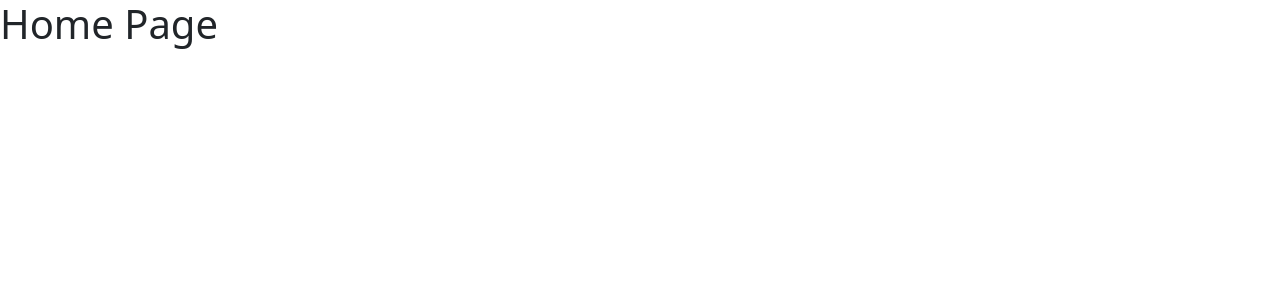
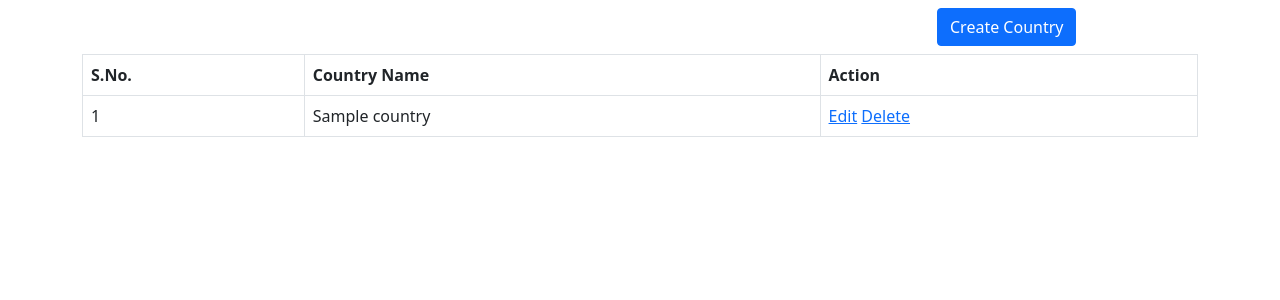
Before and after one commit to atulkrishnathakur/derp, a Django app: page /country/ in a window 1280 px wide. Shown: the top 300 px of the page. Run offline with Django 4.2, Linux system fonts and the light colour scheme; tables that the repository leaves empty hold one stand-in row (values such as "Sample post"); some libraries are stand-ins or nearby versions.

Commit message:
app name in urls.py

```diff
--- a/countryapp/templates/countryapp/create.html
+++ b/countryapp/templates/countryapp/create.html
@@ -18,6 +18,7 @@
       </div>
       <button type="reset" class="btn btn-danger">Reset</button>
       <button type="submit" class="btn btn-primary">Save</button>
+      <a href="{% url 'countrylist' %}">Country List</a>
     </form>
   </div>
 {% endblock %}
--- a/countryapp/templates/countryapp/list.html
+++ b/countryapp/templates/countryapp/list.html
@@ -2,18 +2,41 @@
 {% load static %}
 {% block csscontent %}
 <link rel="stylesheet" href="{% static 'countryapp/css/style.css' %}">
-{% endblock csscontent %}
+{% endblock %}
 
-{% block contenttitle %} Home Page {% endblock contenttitle %}
+{% block contenttitle %} Country List {% endblock %}
 
 {% block content %}
-<h1>Home Page</h1>
-{% endblock content %}
+<div class="container">
+    <div class="row">
+	    <div class="col-md-9"></div>
+	    <div class="col-md-3"><a href="{% url 'countrycreate' %}"><button type="button" class="btn btn-primary mt-2 mb-2">Create Country</button> </a></div>
+	</div>
+<table class="table table-bordered">
+    <thead>
+      <tr>
+	    <th>S.No.</th>
+        <th>Country Name</th>
+		<th>Action</th>
+      </tr>
+    </thead>
+    <tbody>
+      {% for country in countries %}
+       <tr>
+        <td>{{ forloop.counter }}</td>
+        <td>{{country.country_name}}</td>
+        <td><a href="">Edit</a> <a href="">Delete</a></td>
+       </tr>
+      {% endfor%}
+    </tbody>
+  </table>
+  </div>
+{% endblock %}
 
 {% block footercontent %}
 {% include "countryapp/include/footer.html" %}
-{% endblock footercontent %}
+{% endblock %}
 
 {% block jscontent %}
 <script src="{% static 'countryapp/js/main.js' %}" ></script>
-{% endblock jscontent %}
+{% endblock %}
--- a/countryapp/urls.py
+++ b/countryapp/urls.py
@@ -1,5 +1,8 @@
 from django.urls import path
 from . import views
+from . import apps
+
+app_name = apps.CountryappConfig.name
 
 urlpatterns = [
     path('', views.list, name='countries'),
--- a/countryapp/views.py
+++ b/countryapp/views.py
@@ -4,9 +4,20 @@ from countryapp.models import Country
 from django.template import loader
 from django.shortcuts import redirect
 from django.urls import reverse
+from . import apps
+
+app_name = apps.CountryappConfig.name
 
 def list(request):
-    return render(request,'countryapp/list.html')
+    try:
+        countries = Country.objects.all()
+        context = {
+            'appname':app_name,
+            'countries':countries
+        }
+        return render(request,'countryapp/list.html',context)
+    except Exception as e:
+        print(e)
 def create(request):
     try:
         if request.method == 'GET':
```
